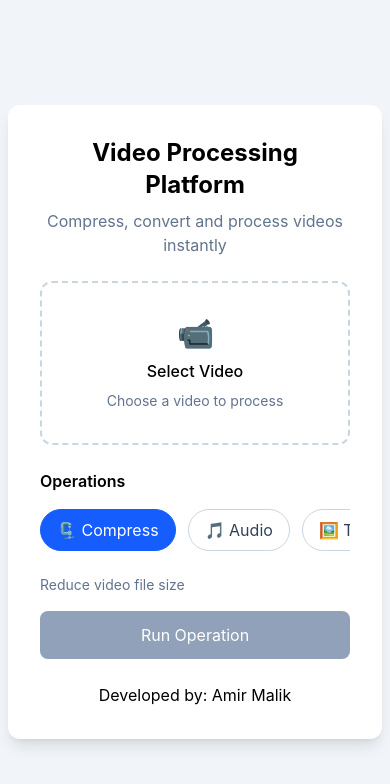
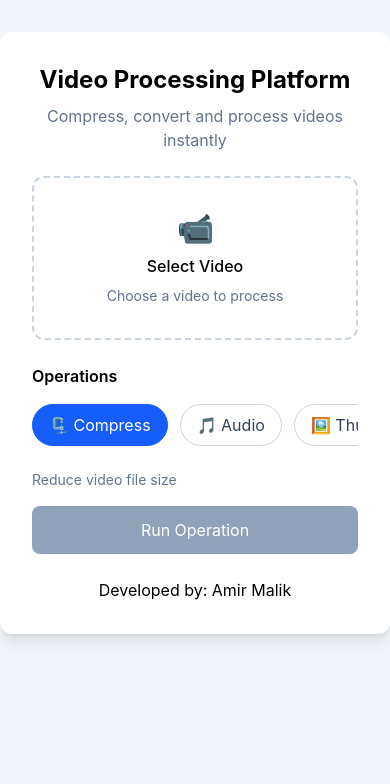
Before and after one commit to amirmalik798/video-processing-platform, a React (Vite) app in the folder client/: page / in a window 390 px wide. Shown: the top 784 px of the page. Built offline with nearby package versions, Linux system fonts and the light colour scheme; no server answers.

Commit message:
Update App.jsx For Better Mobile Layout

```diff
--- a/client/src/App.jsx
+++ b/client/src/App.jsx
@@ -12,7 +12,7 @@ function App() {
 
   return (
     <>
-    <div className='min-h-screen bg-slate-100 flex justify-center items-center p-2'>
+    <div className='min-h-screen bg-slate-100 flex justify-center items-start py-8'>
 
       <div className='bg-white rounded-xl shadow-lg p-8 w-full max-w-2xl space-y-6'>
         <div className='text-center space-y-2'>
```
